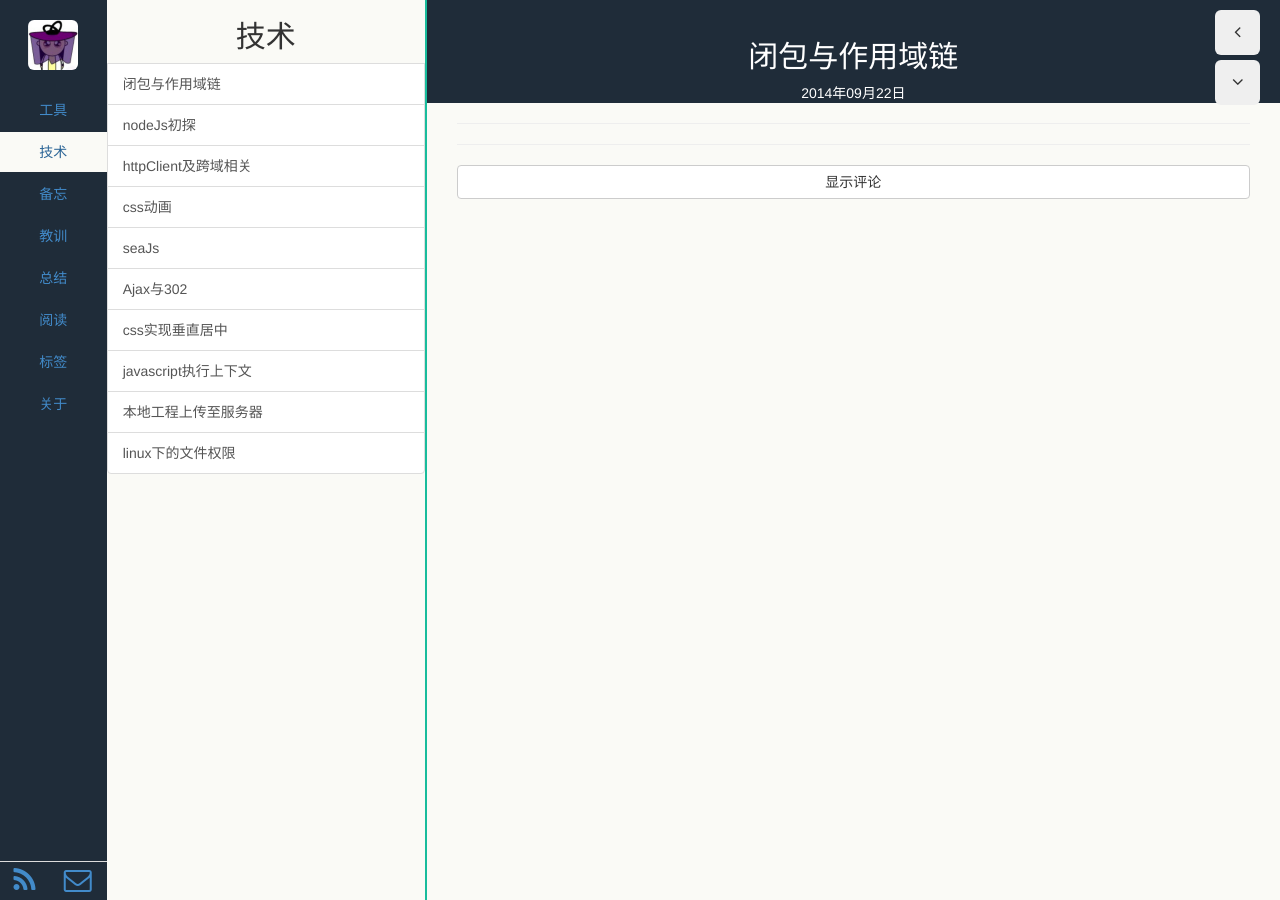
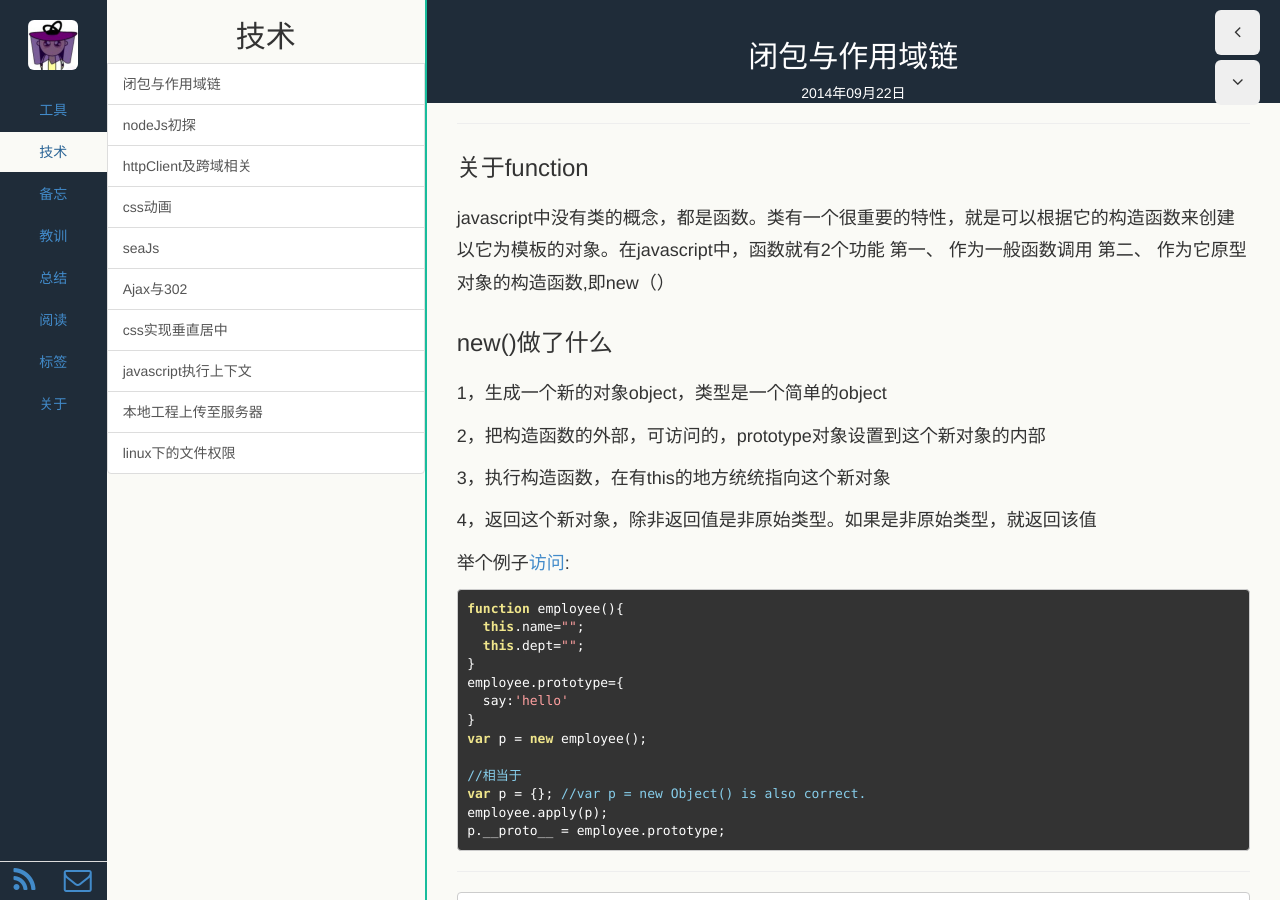
Before and after one commit to echoZQ/echo-blog, a Jekyll site: the page built from _posts/2014-09-22-closures-and-scope-chain.md, in a window 1280 px wide. Built offline with Jekyll 4.4.1, drawn with Linux system fonts in a browser that asks for light colours; Markdown is read by kramdown in place of the engine named in the settings.

Commit message:
apperance

```diff
--- a/_posts/2014-09-22-closures-and-scope-chain.md
+++ b/_posts/2014-09-22-closures-and-scope-chain.md
@@ -5,3 +5,33 @@ category: 技术
 tags: Javascript
 description: 本周师傅让我讲作用域链，趁此机会把这个东西搞搞清楚
 ---
+
+### 关于function
+javascript中没有类的概念，都是函数。类有一个很重要的特性，就是可以根据它的构造函数来创建以它为模板的对象。在javascript中，函数就有2个功能
+第一、 作为一般函数调用
+第二、 作为它原型对象的构造函数,即new（）
+
+### new()做了什么
+1，生成一个新的对象object，类型是一个简单的object
+
+2，把构造函数的外部，可访问的，prototype对象设置到这个新对象的内部
+
+3，执行构造函数，在有this的地方统统指向这个新对象
+
+4，返回这个新对象，除非返回值是非原始类型。如果是非原始类型，就返回该值
+
+举个例子[访问](http://www.cnblogs.com/leo-penguin/archive/2010/03/20/1689048.html):
+
+	function employee(){
+      this.name="";
+      this.dept="";
+	}
+	employee.prototype={
+      say:'hello'
+	}
+	var p = new employee();
+
+	//相当于
+	var p = {}; //var p = new Object() is also correct.
+	employee.apply(p);
+	p.__proto__ = employee.prototype;
```
Also changed, not shown: _posts/2014-06-23-css-resouce.md (+17 -0 lines).
